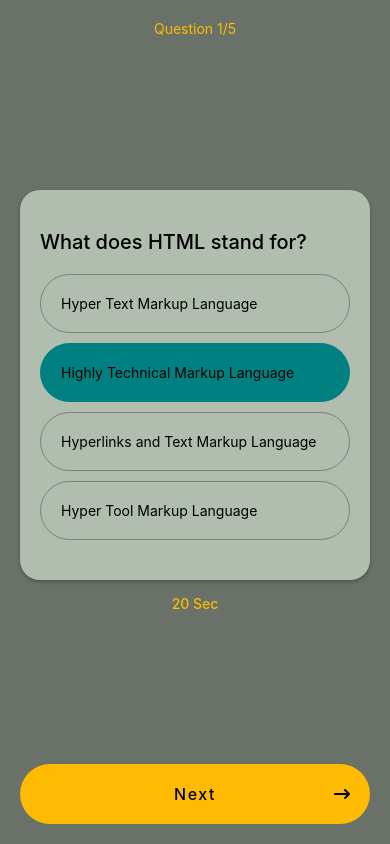
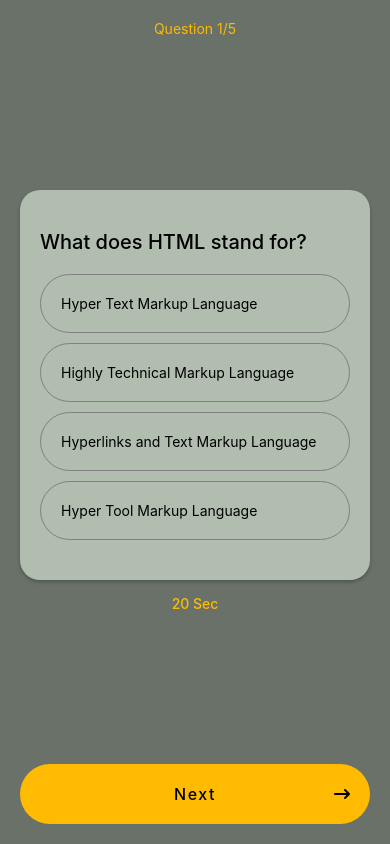
Before and after one commit to EnterfaceLLC/Quiz, a React Native app: screen / in a window 390 px wide. Built offline with nearby package versions, Linux system fonts and the light colour scheme.

Commit message:
2.6 State Management

```diff
--- a/src/Components/QuizCard.tsx
+++ b/src/Components/QuizCard.tsx
@@ -2,16 +2,18 @@ import { View } from "react-native";
 import Answer from "./Answer";
 import { Inquiry } from "../types";
 import Card from "./Card";
+import { useState } from "react";
 
 type QuestionProps = {
   inquiry: Inquiry;
 };
 
 const QuizCard = ({ inquiry }: QuestionProps) => {
-  const selectedOpt = inquiry.options[1];
+  const [selectedOpt, setSelectedOpt] = useState<string | undefined>();
 
   const PressedOpt = (inquiry: string) => {
-    console.warn("Selected:", inquiry);
+    setSelectedOpt(inquiry);
+    console.warn("Selected:", selectedOpt);
   };
 
   return (
--- a/src/app/MainScrn.tsx
+++ b/src/app/MainScrn.tsx
@@ -5,14 +5,21 @@ import { FontAwesome6 } from "@expo/vector-icons";
 import questions from "../questions";
 import Card from "../Components/Card";
 import Button from "../Components/Button";
-const question = questions[0];
+import { useState } from "react";
 
 const MainScrn = () => {
+  const [questionI, setQuestionI] = useState(0);
+  const question = questions[questionI];
+
+  const onNext = () => {
+    setQuestionI((currentValue) => currentValue + 1);
+  };
+
   return (
     <SafeAreaView style={styles.main}>
       <View style={styles.contain}>
         <View>
-          <Text style={styles.title}>Question 1/5</Text>
+          <Text style={styles.title}>Question {questionI + 1}/5</Text>
         </View>
         {question ? (
           <View>
@@ -27,7 +34,7 @@ const MainScrn = () => {
         )}
 
         <Button
-          onPress={() => console.warn("Next Button Pressed")}
+          onPress={onNext}
           onLongPress={() => console.warn("Long Pressed")}
           title={"Next"}
           rightIcon={
```
